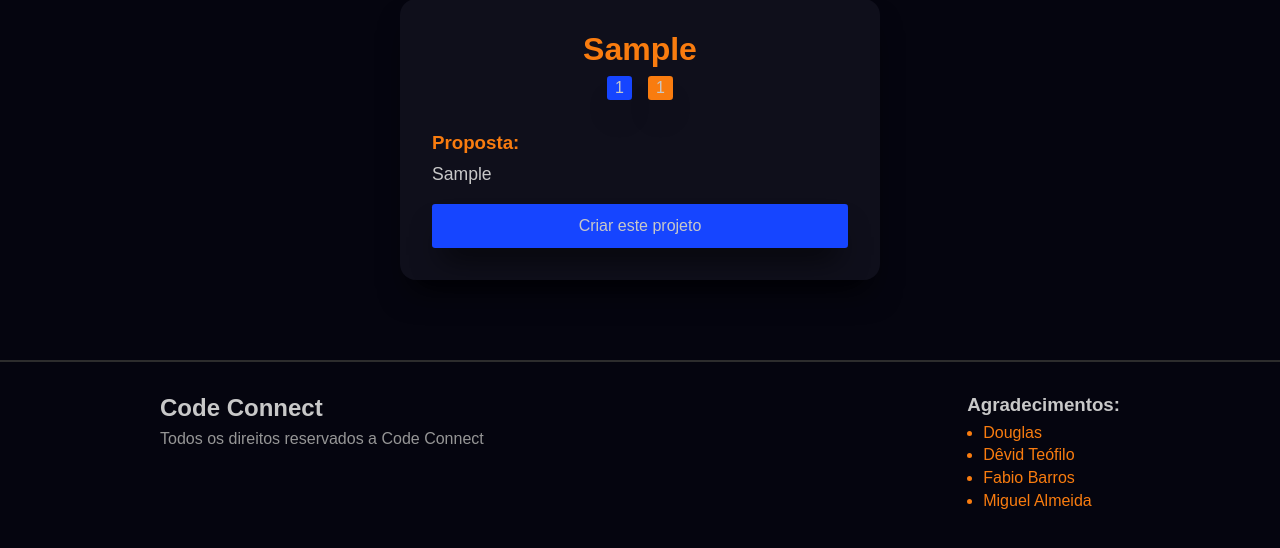
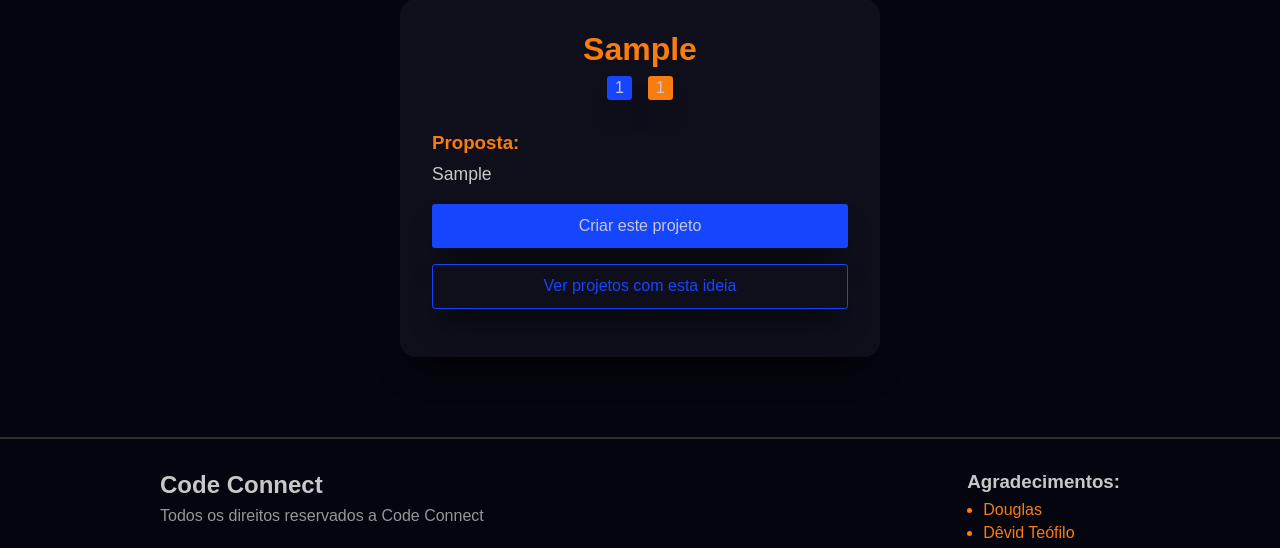
Before and after one commit to devid8642/CodeConn, a Django app: page /idea/1/ in a window 1280 px wide. Shown: the part 138-686 px from the top of the page. Run offline with Django 4.2, Linux system fonts and the light colour scheme; tables that the repository leaves empty hold one stand-in row (values such as "Sample post").

Commit message:
filter by idea and stack

```diff
--- a/base_static/users/css/idea_detail.css
+++ b/base_static/users/css/idea_detail.css
@@ -26,6 +26,8 @@
     padding: .2rem .5rem;
     border-radius: .2rem;
     box-shadow: rgba(0, 0, 0, 0.707) 0px 20px 30px -10px;
+    text-decoration: none;
+    color: rgb(200, 200, 200);
 }
 
 .idea-stack {
@@ -54,7 +56,8 @@
     margin-top: 1rem;
 }
 
-.idea-link {
+.idea-link,
+.similar-link {
     display: block;
     text-decoration: none;
     color: rgb(200, 200, 200);
@@ -63,6 +66,13 @@
     padding: .8rem;
     border-radius: .2rem;
     box-shadow: rgba(0, 0, 0, 0.707) 0px 20px 30px -10px;
+    margin-bottom: 1rem;
+}
+
+.similar-link {
+    background-color: rgb(15, 15, 27);
+    border: 1px solid #1645ff;
+    color: #1645ff;
 }
 
 .idea-link:hover {
--- a/projects/templates/projects/pages/all_projects.html
+++ b/projects/templates/projects/pages/all_projects.html
@@ -9,7 +9,7 @@
 
 {% block content %}
   <div class="container">
-    <h2 class="all-projects-title">Todos os projetos</h2>
+    <h2 class="all-projects-title">Todos os projetos {{ idea_title }}</h2>
     <div class="projects-grid">
       {% for project in projects %}
         <div class="project-card">
--- a/users/templates/users/pages/idea_detail.html
+++ b/users/templates/users/pages/idea_detail.html
@@ -13,7 +13,7 @@
       <div class="idea-header">
         <h2 class="idea-title">{{ idea.idea }}</h2>
         <div class="idea-info">
-          <p class="idea-stack">{{ idea.stack }}</p>
+          <a href="{% url 'projects:project_search' %}?q={{idea.stack}}" class="idea-stack">{{ idea.stack }}</a>
           <p class="idea-level">{{ idea.level }}</p>
         </div>
       </div>
@@ -22,7 +22,14 @@
         <p>{{ idea.explanation }}</p>
       </div>
       <div class="idea-footer">
-        <a href="{% url 'projects:project_create' %}?stack={{idea.stack}}&is_inspired={{idea.id}}" class="idea-link">Criar este projeto</a>
+        <a href="{% url 'projects:project_create' %}?stack={{idea.stack}}&is_inspired={{idea.id}}"
+          class="idea-link">
+          Criar este projeto
+        </a>
+        <a href="{% url 'projects:all_projects' %}?idea={{idea.id}}&idea_name={{idea.idea}}"
+          class="similar-link">
+          Ver projetos com esta ideia
+        </a>
       </div>
     </div>
   </div>
```
Also changed, not shown: projects/views.py (+19 -4 lines).
